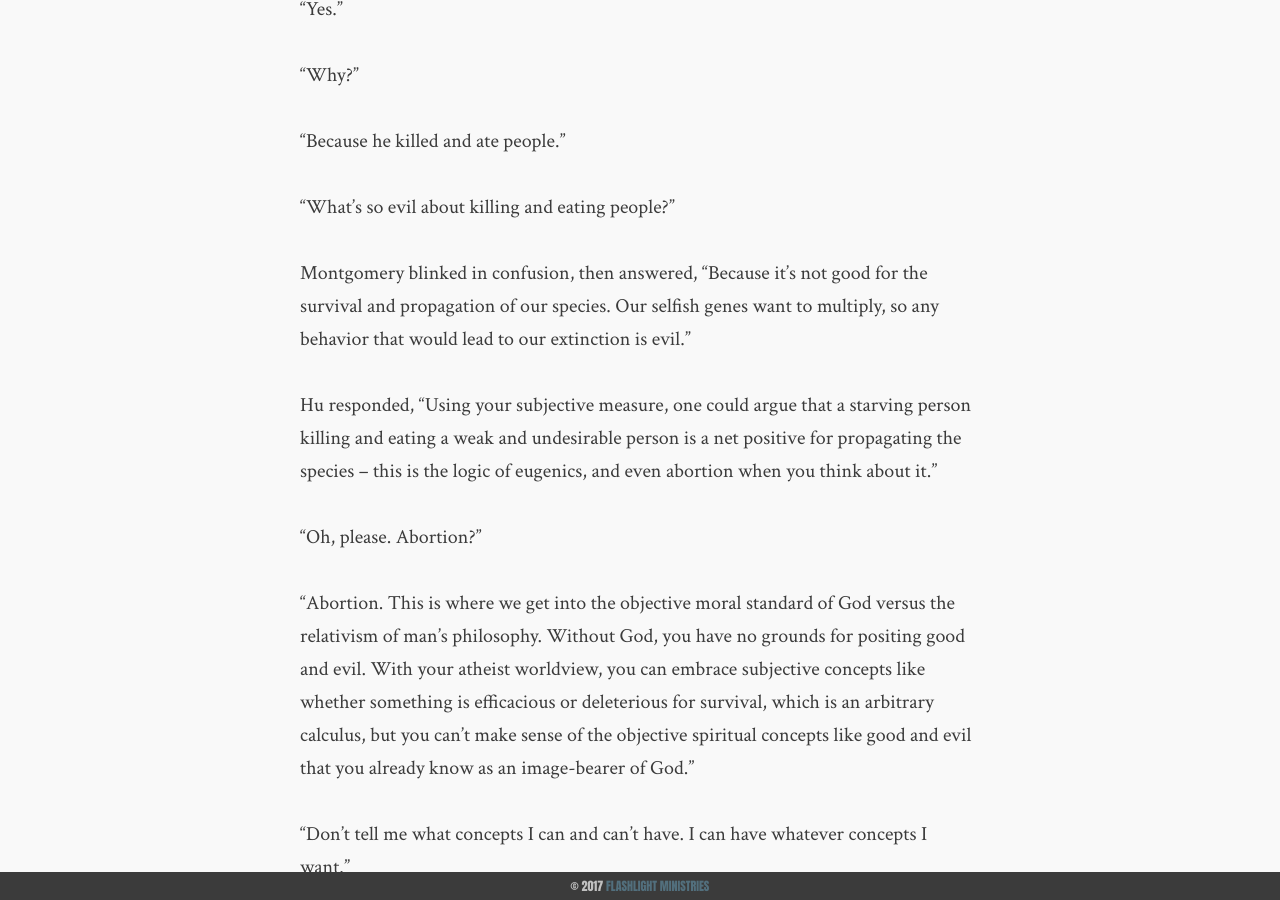
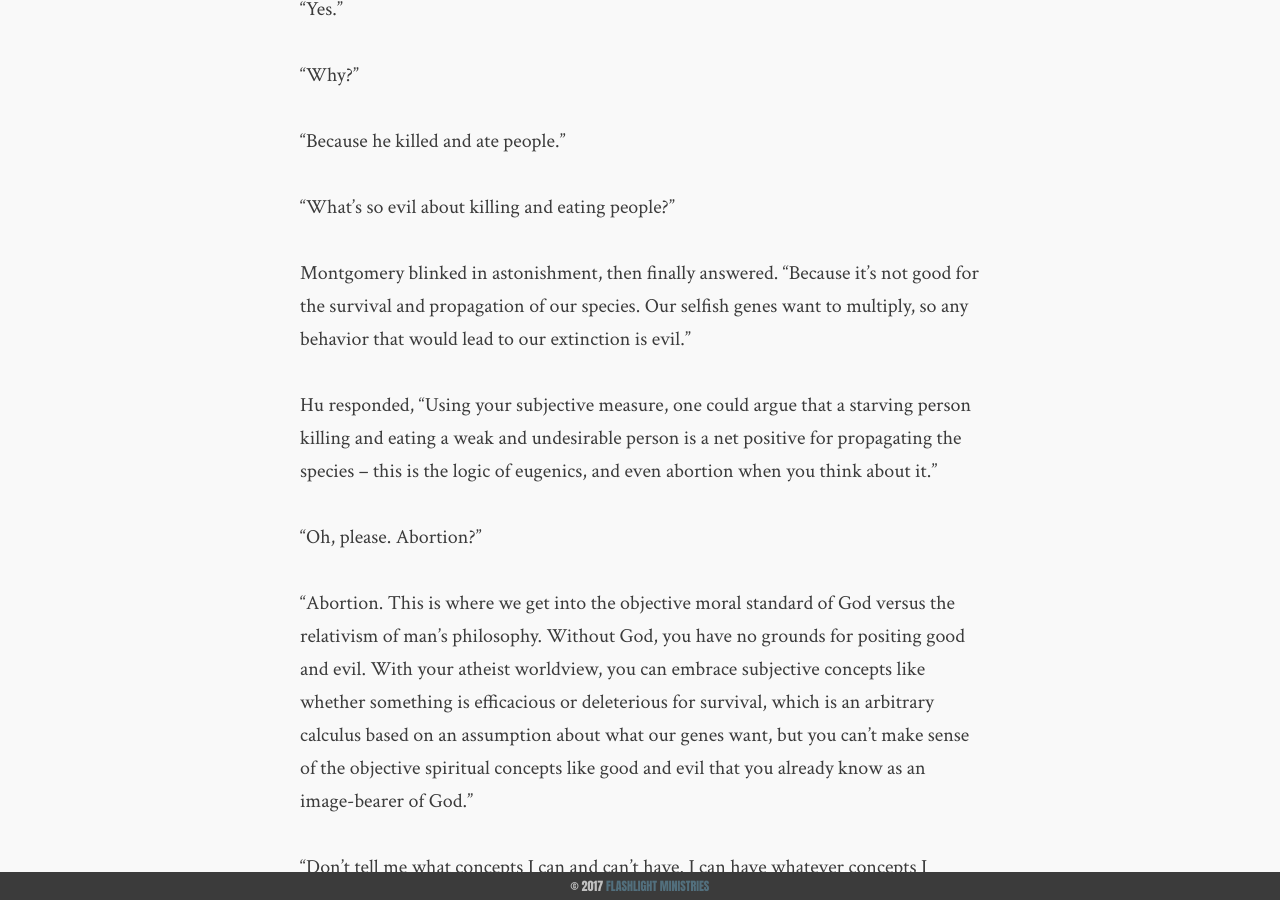
Before and after one commit to flashlightministries/oilforlight, a Jekyll site: the page built from _posts/2017-10-12-atheist-steals-concepts.md, in a window 1280 px wide and 900 px high, scrolled down 1121 px. Built offline with Jekyll 4.4.1, drawn with Linux system fonts in a browser that asks for light colours; nearby versions of some CDN libraries.

Commit message:
Update 2017-10-12-atheist-steals-concepts.md

```diff
--- a/_posts/2017-10-12-atheist-steals-concepts.md
+++ b/_posts/2017-10-12-atheist-steals-concepts.md
@@ -24,13 +24,13 @@
 
 "What's so evil about killing and eating people?"
 
-Montgomery blinked in confusion, then answered, "Because it's not good for the survival and propagation of our species.  Our selfish genes want to multiply, so any behavior that would lead to our extinction is evil."
+Montgomery blinked in astonishment, then finally answered.  "Because it's not good for the survival and propagation of our species.  Our selfish genes want to multiply, so any behavior that would lead to our extinction is evil."
 
 Hu responded, "Using your subjective measure, one could argue that a starving person killing and eating a weak and undesirable person is a net positive for propagating the species -- this is the logic of eugenics, and even abortion when you think about it."
 
 "Oh, please.  Abortion?"
 
-"Abortion.  This is where we get into the objective moral standard of God versus the relativism of man's philosophy.  Without God, you have no grounds for positing good and evil.  With your atheist worldview, you can embrace subjective concepts like whether something is efficacious or deleterious for survival, which is an arbitrary calculus, but you can't make sense of the objective spiritual concepts like good and evil that you already know as an image-bearer of God."
+"Abortion.  This is where we get into the objective moral standard of God versus the relativism of man's philosophy.  Without God, you have no grounds for positing good and evil.  With your atheist worldview, you can embrace subjective concepts like whether something is efficacious or deleterious for survival, which is an arbitrary calculus based on an assumption about what our genes want, but you can't make sense of the objective spiritual concepts like good and evil that you already know as an image-bearer of God."
 
 "Don't tell me what concepts I can and can't have.  I can have whatever concepts I want."
 
```
